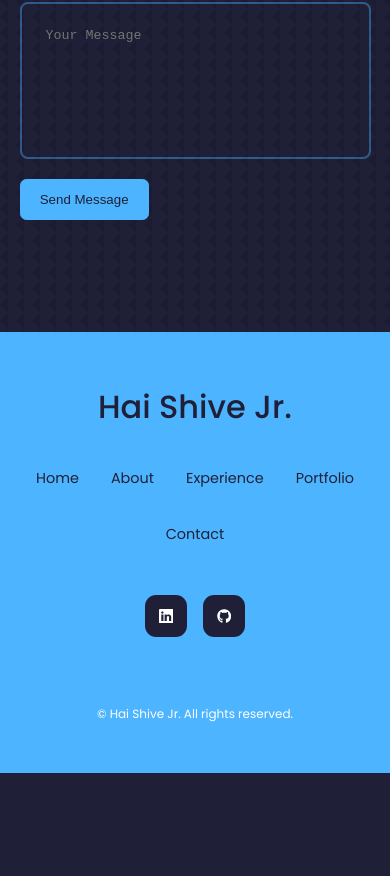
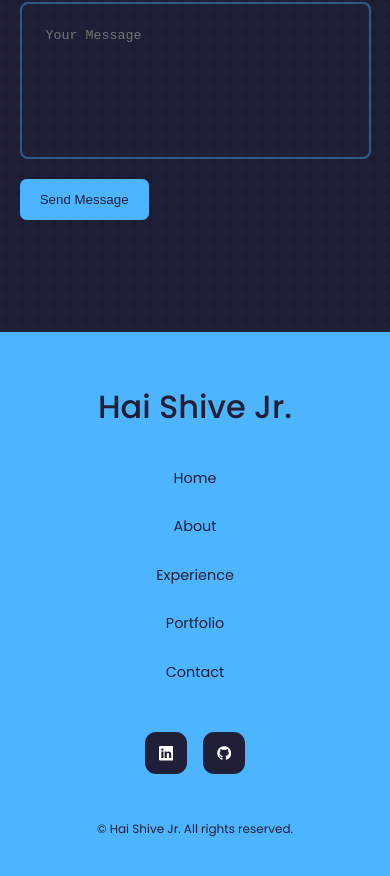
Before and after one commit to haijrshive/React-Portfolio-Website, a React (Create React App) app: page / in a window 390 px wide. Shown: the part 4295-5171 px from the top of the page. Before the commit the page ends 5068 px from the top, so only its background shows below. Built offline with nearby package versions, Linux system fonts and the light colour scheme.

Commit message:
footer media query

```diff
--- a/src/components/footer/footer.css
+++ b/src/components/footer/footer.css
@@ -40,3 +40,26 @@
     display: flex;
     border: 1px solid transparent;
 }
+
+.footer__socials a:hover {
+    background: transparent;
+    color: var(--color-bg);
+    border-color: var(--color-bg);
+}
+
+.footer__copyright {
+    margin-bottom: 4rem;
+    color: var(--color-bg);
+}
+
+/* ============= MEDIA QUERIES (SMALL DEVICES) ================ */
+@media screen and (max-width: 600px) {
+    .permalinks {
+        flex-direction: column;
+        gap: 1.5rem;
+    }
+
+    .footer__socials {
+        margin-bottom: 2.6rem;
+    }
+}
```
